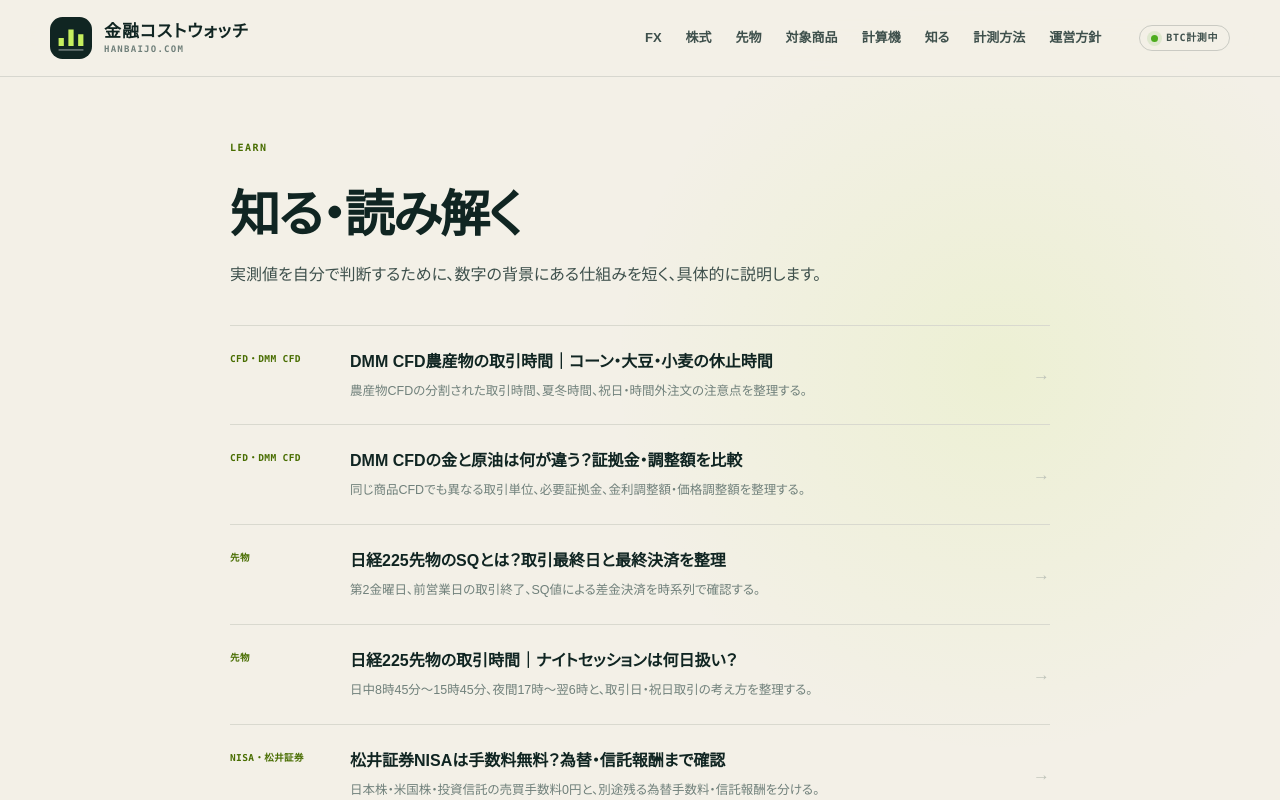
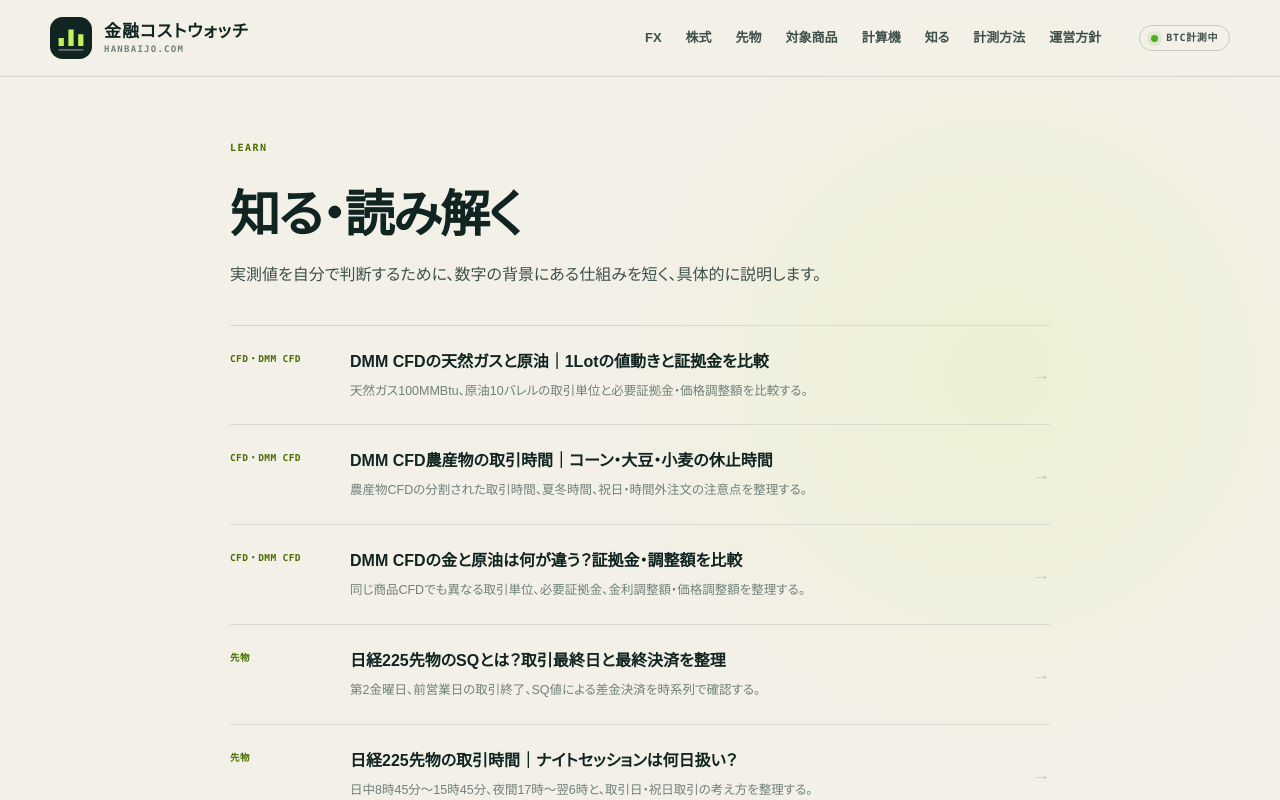
Before and after one commit to mrok18/hanbaijo, a Next.js app: page /articles in a window 1280 px wide. Shown: the top 800 px of the page. Built offline with nearby package versions, Linux system fonts and the light colour scheme.

Commit message:
feat: add DMM CFD energy guide

```diff
--- /dev/null
+++ b/app/articles/dmm-cfd-natural-gas-vs-oil/page.tsx
@@ -0,0 +1 @@
+import Link from'next/link';import AffiliateOfferCard from'@/components/AffiliateOfferCard';import{AFFILIATE_OFFERS}from'@/lib/affiliates';export const metadata={title:'DMM CFDの天然ガスと原油｜1Lotの値動きと証拠金を比較',description:'DMM CFDの天然ガスと原油を取引単位、必要証拠金、価格調整額から比較します。'};export default function Page(){return <article><p className="page-kicker">DMM CFD / ENERGY</p><h1>天然ガスと原油<br/>1Lotの値動きと証拠金</h1><p className="lede">同じ1Lotでも、原油は10バレル、天然ガスは100MMBtuです。Lot数だけでリスクを比較できません。</p><div className="formula-box"><code>必要証拠金＝価格×取引単位×Lot数×円換算÷20</code></div><ul><li>原油：1Lot＝10バレル</li><li>天然ガス：1Lot＝100MMBtu</li><li>どちらも先物参照で価格調整額の対象</li><li>取引手数料無料でもスプレッドと調整額は残る</li></ul><section className="article-sources"><h2>公式資料</h2><a href="https://fx.dmm.com/cfd/service/outline_commodity/">DMM CFD商品概要</a><p>2026年9月8日確認。</p></section><p><Link href="/articles/dmm-cfd-adjustment-calendar">調整額を見る →</Link></p><AffiliateOfferCard offer={AFFILIATE_OFFERS['dmm-cfd']}/></article>}
--- a/app/articles/posts.ts
+++ b/app/articles/posts.ts
@@ -1,4 +1,5 @@
 export const POSTS = [
+  { slug: 'dmm-cfd-natural-gas-vs-oil', category: 'CFD・DMM CFD', title: 'DMM CFDの天然ガスと原油｜1Lotの値動きと証拠金を比較', desc: '天然ガス100MMBtu、原油10バレルの取引単位と必要証拠金・価格調整額を比較する。' },
   { slug: 'dmm-cfd-agriculture-trading-hours', category: 'CFD・DMM CFD', title: 'DMM CFD農産物の取引時間｜コーン・大豆・小麦の休止時間', desc: '農産物CFDの分割された取引時間、夏冬時間、祝日・時間外注文の注意点を整理する。' },
   { slug: 'dmm-cfd-gold-vs-oil-cost', category: 'CFD・DMM CFD', title: 'DMM CFDの金と原油は何が違う？証拠金・調整額を比較', desc: '同じ商品CFDでも異なる取引単位、必要証拠金、金利調整額・価格調整額を整理する。' },
   { slug: 'nikkei225-futures-sq-settlement', category: '先物', title: '日経225先物のSQとは？取引最終日と最終決済を整理', desc: '第2金曜日、前営業日の取引終了、SQ値による差金決済を時系列で確認する。' },
```
